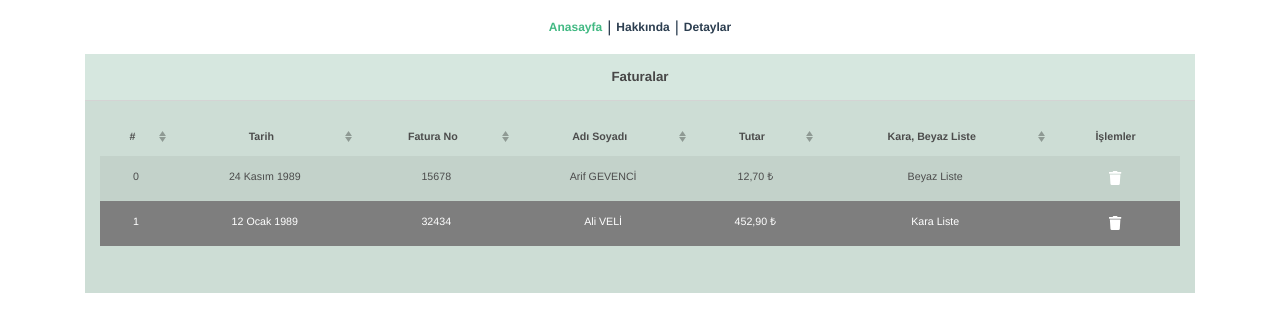
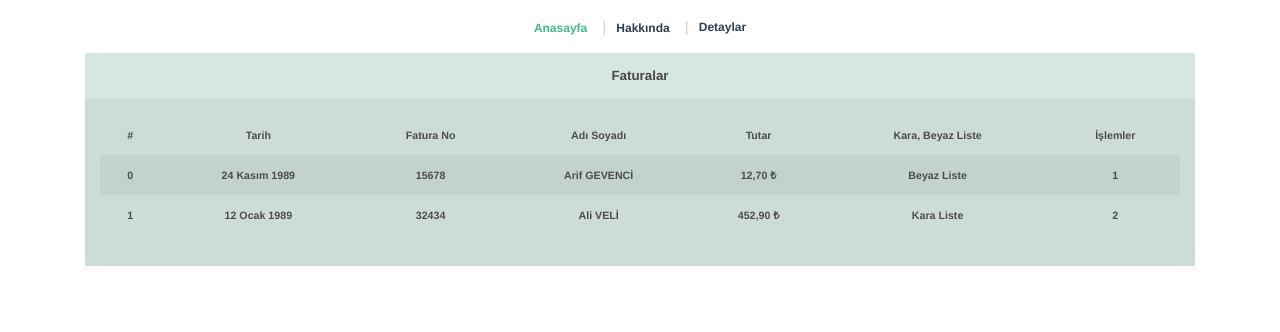
Before and after one commit to arge01/vue-vuex-table-component, a Vue app: page / in a window 1280 px wide. Shown: the top 332 px of the page. Built offline with nearby package versions, Linux system fonts and the light colour scheme; the HTML template or start-up script is replaced by a standard one.

Commit message:
state ve yeni datatable

```diff
--- a/package.json
+++ b/package.json
@@ -17,7 +17,8 @@
     "bootstrap-vue": "^2.20.1",
     "core-js": "^3.6.5",
     "vue": "^2.6.12",
-    "vue-router": "^3.2.0"
+    "vue-router": "^3.2.0",
+    "vuex": "^3.6.0"
   },
   "devDependencies": {
     "@babel/polyfill": "^7.11.5",
--- a/src/App.vue
+++ b/src/App.vue
@@ -1,14 +1,27 @@
 <template>
 	<div id="app">
 		<div id="nav">
-			<router-link to="/">Anasayfa</router-link> |
-			<router-link to="/about">Hakkında</router-link> |
-			<router-link to="/detail">Detaylar</router-link>
+			<router-link v-for="(route, key) in router" :key="key" :to="route.path">{{route.text}}</router-link>
 		</div>
 
 		<router-view />
 	</div>
 </template>
+
+<script>
+	import { routes } from './router'
+
+	export default {
+		data() {
+			return {
+				router: routes,
+			}
+		},
+		components: {
+			routes,
+		}
+	}
+</script>
 
 <style lang="scss">
 	#app {
@@ -32,6 +45,18 @@
 			font-size: 9pt;
 			margin: 0 5px;
 
+			&:after {
+				content: "|";
+				margin-left: 15px;
+				font-size: 1.3em;
+				color: #d1d1d1;
+				font-weight: lighter;
+			}
+
+			&:last-child:after{
+				display: none;
+			}
+
 			&:hover,
 			&.router-link-exact-active {
 				text-decoration: none;
--- a/src/components/DataTable.vue
+++ b/src/components/DataTable.vue
@@ -2,11 +2,18 @@
   <div>
     <h4 class="title">{{title}}</h4>
     <div class="data-table">
-            <b-table responsive striped hover :items="items" :fields="fields" :tbody-tr-class="rowClass">
-                <template #cell(action)=data>
-                    <b-button @click="deleted(data)" size="sm"><font-awesome-icon icon="trash"/></b-button>
-                </template>
-            </b-table>
+      	<table class="table table-striped table-hover">
+			<thead>
+				<tr>
+					<th v-for="column in columns" :key="column.key" :id="'column-'+column.key">{{column.label}}</th>
+				</tr>
+			</thead>
+			<tbody>
+				<tr v-for="(row, key) in rows" :key="key" :id="'row-'+key">
+					<th v-for="column in columns" :key="column.key + '-' + key">{{modify(row, column)}}</th>
+				</tr>
+			</tbody>
+      	</table>
     </div>
   </div>
 </template>
@@ -14,28 +21,32 @@
 <script>
 	export default {
 		name: "DataTable",
+		computed: {
+			columns(){
+				return this.$store.getters.getColumn;
+			},
+			rows(){
+				return this.$store.getters.getRows;
+			}
+		},
 		props: {
 			title: String,
-            columns: Array,
-            rows: Array,
 		},
 		data() {
 			return {
-                items: [...this.rows],
-                fields: [...this.columns]
-            }
+
+			};
 		},
 		methods: {
-            rowClass(item, type) {
-                if (!item || type !== 'row') return;
-                if (item.status === 'banned') return 'table-banned';
+			modify(row, column) {
+				return row[column.key];
 			},
 			deleted(data) {
-                const index = this.items.findIndex(item => item.key === data.index);
+				const index = this.items.findIndex((item) => item.key === data.index);
 				this.items.splice(index, 1);
-            }
-        }
-    }
+			},
+		},
+	};
 </script>
 
 <style lang="scss">
@@ -58,9 +69,15 @@
 		font-size: 8pt;
 		color: #4c4c4c;
 
-            thead th, td, th {border: none!important}
+		thead th,
+		td,
+		th {
+			border: none !important;
+		}
 
-            .custom-control-label::before {top: 0}
+		.custom-control-label::before {
+			top: 0;
+		}
 
 		.btn {
 			padding: 0 15px;
--- a/src/main.js
+++ b/src/main.js
@@ -1,14 +1,16 @@
 import '@babel/polyfill'
 import 'mutationobserver-shim'
 import Vue from 'vue'
+import App from './App.vue'
+import router from './router'
 import './plugins/bootstrap-vue'
 import './plugins/fontawesome.vue'
-import App from './App.vue'
-import router from './router'
+import store from './store/configure.vuex'
 
 Vue.config.productionTip = false
 
 new Vue({
   router,
-  render: h => h(App)
+  render: h => h(App),
+  store,
 }).$mount('#app')
--- a/src/router/index.js
+++ b/src/router/index.js
@@ -4,7 +4,7 @@ import Home from '../views/Home.vue'
 
 Vue.use(VueRouter)
 
-const routes = [
+export const routes = [
   {
     path: '/',
     name: 'Home',
--- /dev/null
+++ b/src/store/configure.vuex.js
@@ -0,0 +1,52 @@
+import Vue from 'vue'
+import Vuex from 'vuex'
+
+Vue.use(Vuex);
+
+const state = {
+    data: {column: {}, rows: {}},
+}
+
+const getters = {
+    getColumn(state) {
+        return state.data.column;
+    },
+    getRows(state) {
+        return state.data.rows;
+    }
+}
+
+const mutations = {
+    initColumnData(state, column) {
+        state.data.column = column;
+    },
+    initRowsData(state, rows) {
+        state.data.rows = rows;
+    },
+    updateData(state, data) {
+
+    },
+    deleteData(state, dataID) {
+
+    }
+}
+
+const actions = {
+    initColumnApp(context, column) {
+        context.commit("initColumnData", column);
+    },
+    initRowsApp(context, rows) {
+        context.commit("initRowsData", rows);
+    },
+    update() {},
+    delete() {},
+}
+
+const store = new Vuex.Store({
+    state,
+    getters,
+    mutations,
+    actions,
+});
+
+export default store;
--- a/src/views/About.vue
+++ b/src/views/About.vue
@@ -8,11 +8,11 @@
 				<li>1. Component yapısı ile bootstrap Data Table</li>
 				<li><b>2. Kırılımlar</b>:
 					<ul>
-						<li>2.1. Tarih</li>
-						<li>2.2. Fatura No</li>
-						<li>2.3. Tutar</li>
-						<li>2.4. Kara Beyaz Liste</li>
-						<li>2.5. Sil İşlemi</li>
+						<li>2.1. Tarih <i>Date Format</i></li>
+						<li>2.2. Fatura No <i>Number Format</i></li>
+						<li>2.3. Tutar <i>Price Format</i></li>
+						<li>2.4. Kara Beyaz Liste <i>Boolean Format</i></li>
+						<li>2.5. Sil İşlemi <i>Action Format</i></li>
 					</ul>
 				</li>
 			</ul>
@@ -22,9 +22,10 @@
     		<h4 class="title">Kullanılan Kütüphaneler</h4>
 			<ul>
 				<li>1. Router vue</li>
-				<li>2. Bootstrap vue</li>
-				<li>3. Font Awesome vue</li>
-				<li>4. State manegemnt vue</li>
+				<li>2. Bootstrap css</li>
+				<li>3. Bootstrap vue</li>
+				<li>4. Font Awesome vue</li>
+				<li>5. State manegemnt vuex</li>
 			</ul>
     	</div>
   	</div>
@@ -40,6 +41,14 @@
 			ul {
 				list-style-type: none;
 				text-align: left;
+
+				li {
+					i {
+						font-size: 7pt;
+						background: #e9e9e9;
+						padding: 3px 5px;
+					}
+				}
 			}
 		}
 
--- a/src/views/Detail.vue
+++ b/src/views/Detail.vue
@@ -9,7 +9,7 @@
 
         <p>
             <b>DataTable Component' i kullanımı</b>
-            <pre v-pre>{{ DataTable title=@Text Formatında :columns=@Obje Formatında :rows=@Obje Formatında }}</pre>
+            <pre v-pre>{{ DataTable title=@Text Formatında }}</pre>
         </p>
 
         <p>
@@ -19,12 +19,23 @@
 
         <p>
             <b>DataTable Component' i columns</b>
-            <pre>Table kolonları belirlediğimiz props</pre>
+            <pre>Dispatch edeceğimiz store için kullanmamız gereken "initColumnApp" action' ı</pre>
         </p>
 
         <p>
             <b>DataTable Component' i rows</b>
-            <pre>Tablemız için verilerin propsu</pre>
+            <pre>Dispatch edeceğimiz store için kullanmamız gereken "initRowsApp" action' ı</pre>
+        </p>
+
+        <p>
+            <b>DataTable Component' i created methodu</b>
+            <pre>Store göndereceğimiz column ve rows içeriği</pre>
+            <br>
+            <b>Column için örnek:</b>
+            <pre v-pre>{{ this.$store.dispatch("initColumnApp", {...} ) }}</pre>
+            <br>
+            <b>Row için örnek:</b>
+            <pre v-pre>{{ this.$store.dispatch("initRowsApp", {...} ) }}</pre>
         </p>
   	</div>
 </template>
@@ -40,6 +51,7 @@
             pre {
                 margin: 0;
                 overflow-x: auto;
+                padding: 15px;
             }
         }
     }
--- a/src/views/Home.vue
+++ b/src/views/Home.vue
@@ -1,9 +1,6 @@
 <template>
 	<section class="container home">
-		<data-table
-			title="Faturalar"
-			:columns="columns"
-			:rows="rows"/>
+		<data-table title="Faturalar"/>
 	</section>
 </template>
 
@@ -12,6 +9,10 @@
 
 	export default {
 		name: "Home",
+		created() {
+			this.$store.dispatch("initColumnApp", this.columns); // this.columns => backend olmadığı için el ile girdiğimiz data.
+			this.$store.dispatch("initRowsApp", this.rows); // this.rows => backend olmadığı için el ile girdiğimiz data.
+		},
 		data() {
 			return {
 				columns: [
@@ -91,7 +92,7 @@
 		},
 		components: {
 			DataTable,
-		},
+		}
 	};
 </script>
 
```
Also changed, not shown: 1 other file (tests, documents, lock files or other folders). Lines whose indentation alone changed are shown as unchanged.
